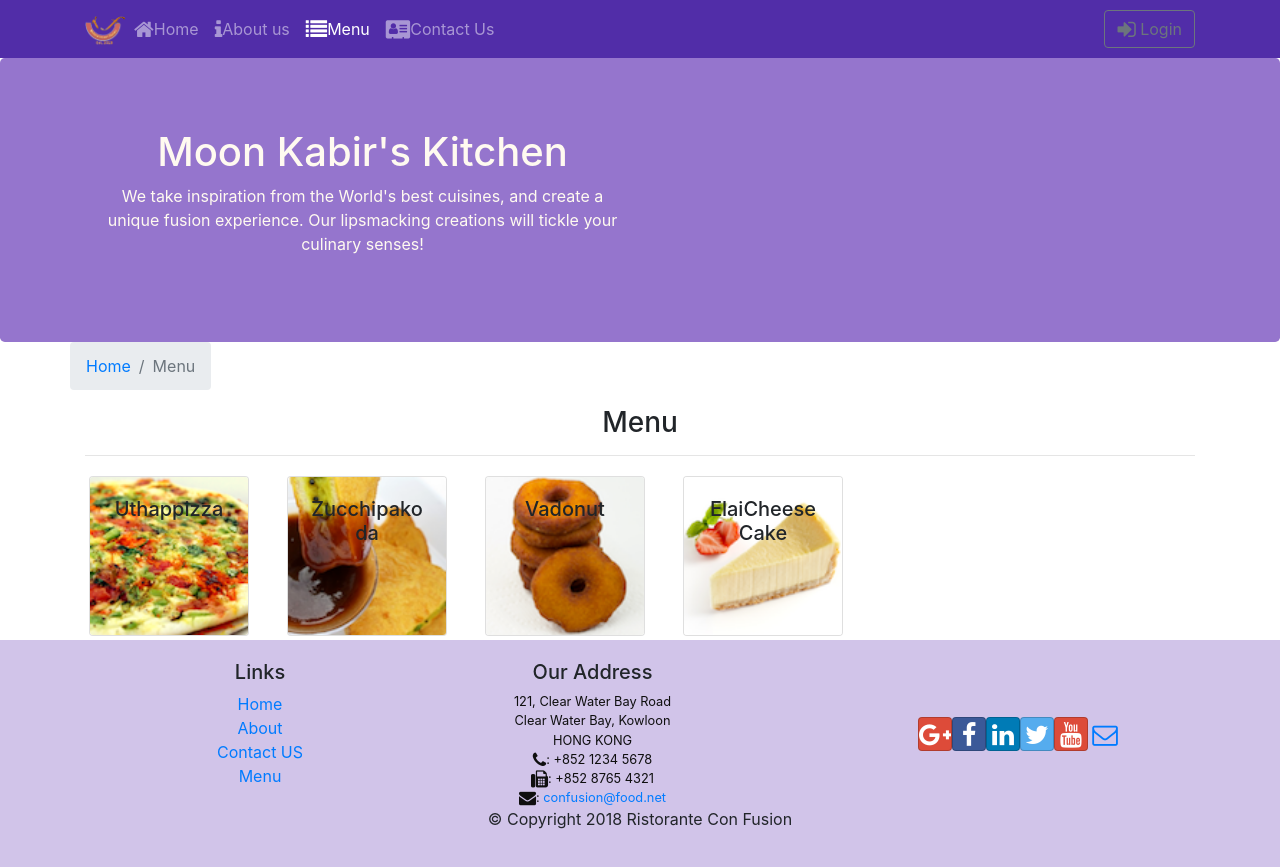
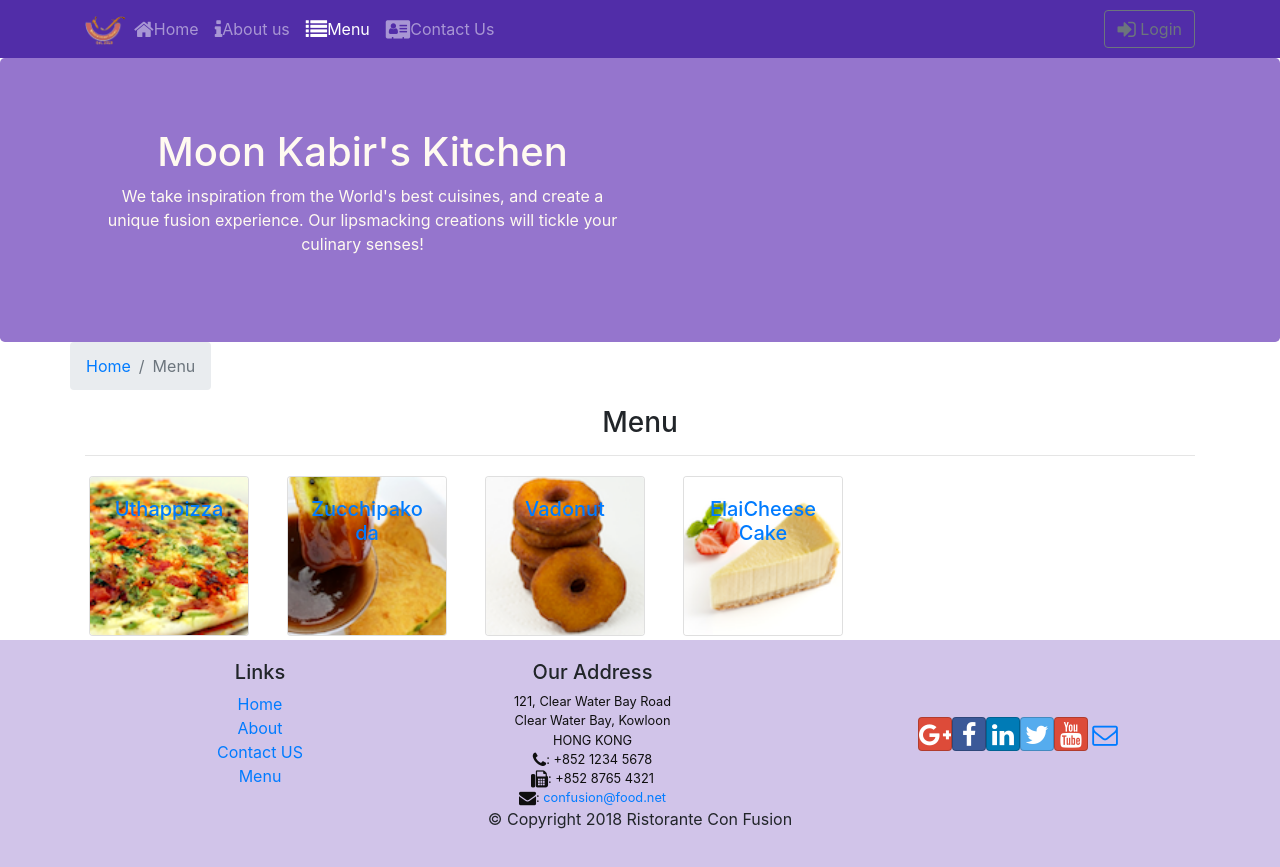
Before and after one commit to moonkabir/fedw-my-app, a React (Create React App) app: page /menu in a window 1280 px wide. Built offline with nearby package versions, Linux system fonts and the light colour scheme.

Commit message:
Menu Problem solve

```diff
--- a/src/components/MenuComponent.js
+++ b/src/components/MenuComponent.js
@@ -1,20 +1,18 @@
 import React from 'react'
 import { Card, CardImg, CardImgOverlay, CardTitle, Breadcrumb, BreadcrumbItem } from 'reactstrap';
 import { Link } from 'react-router-dom'
-
-
     function RenderMenuItem({dish, onClick}){
         return(
             <Card>
-                <Link to={`/menu/${dish.id}`} ></Link>
+                <Link to={`/menu/${dish.id}`} >
                     <CardImg width="100%" src={dish.image} alt={dish.name}/>
                     <CardImgOverlay>
                         <CardTitle>{dish.name}</CardTitle>
                     </CardImgOverlay>
+                </Link>
             </Card>
         );
     }
-
     const Menu = (props) =>{
         const menu=props.dishes.map((dish)=>{
             return(
@@ -38,10 +36,7 @@ import { Link } from 'react-router-dom'
                 <div className="row">
                         {menu}
                 </div>
-
             </div>
         );
     }
-
-
 export default Menu;
```
Also changed, not shown: 1 other file (tests, documents, lock files or other folders). Lines whose indentation alone changed are shown as unchanged.
